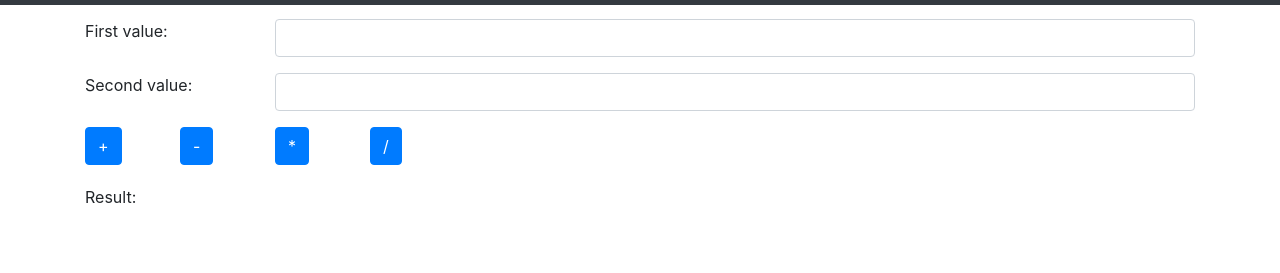
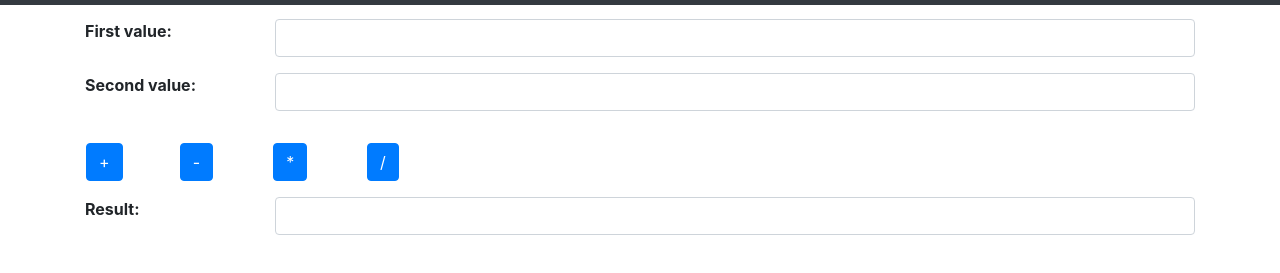
Before and after one commit to Hammerill/js-calculator, a plain HTML site: page index.html in a window 1280 px wide. Shown: the part 51-324 px from the top of the page. Drawn offline with Linux system fonts and the light colour scheme.

Commit message:
Style improvements

```diff
--- a/css/style.css
+++ b/css/style.css
@@ -1,7 +1,3 @@
 .container {
     margin-top: 70px;
 }
-
-#calcResultContainer {
-    padding-top: 20px;
-}
--- a/index.html
+++ b/index.html
@@ -24,35 +24,35 @@
     <div class="container">
         <form method="dialog">
             <div class="form-group row">
-                <label for="calcFirst" class="col-sm-2">First value:</label>
+                <label for="calcFirst" class="col-sm-2 font-weight-bold">First value:</label>
                 <div class="col-sm-10">
                     <input type="number" step="any" class="form-control" id="calcFirst" name="calcFirst" required>
                 </div>
             </div>
             <div class="form-group row">
-                <label for="calcSecond" class="col-sm-2">Second value:</label>
+                <label for="calcSecond" class="col-sm-2 font-weight-bold">Second value:</label>
                 <div class="col-sm-10">
                     <input type="number" step="any" class="form-control" id="calcSecond" name="calcSecond" required>
                 </div>
             </div>
-            <div class="row">
-                <div class="col-sm-1">
+            <div class="row p-2">
+                <div class="col-sm-1 p-2">
                     <button type="submit" class="btn btn-primary" onclick="calcul('+')">+</button>
                 </div>
-                <div class="col-sm-1">
+                <div class="col-sm-1 p-2">
                     <button type="submit" class="btn btn-primary" onclick="calcul('-')">-</button>
                 </div>
-                <div class="col-sm-1">
+                <div class="col-sm-1 p-2">
                     <button type="submit" class="btn btn-primary" onclick="calcul('*')">*</button>
                 </div>
-                <div class="col-sm-1">
+                <div class="col-sm-1 p-2">
                     <button type="submit" class="btn btn-primary" onclick="calcul('/')">/</button>
                 </div>
             </div>
-            <div class="form-group row" id="calcResultContainer">
-                <label for="calcResult" class="col-sm-2">Result:</label>
+            <div class="form-group row">
+                <label for="calcResult" class="col-sm-2 font-weight-bold">Result:</label>
                 <div class="col-sm-10">
-                    <div class="text-left p-2" id="calcResult"></div>
+                    <div class="form-control" id="calcResult"></div>
                 </div>
             </div>
         </form>
```
